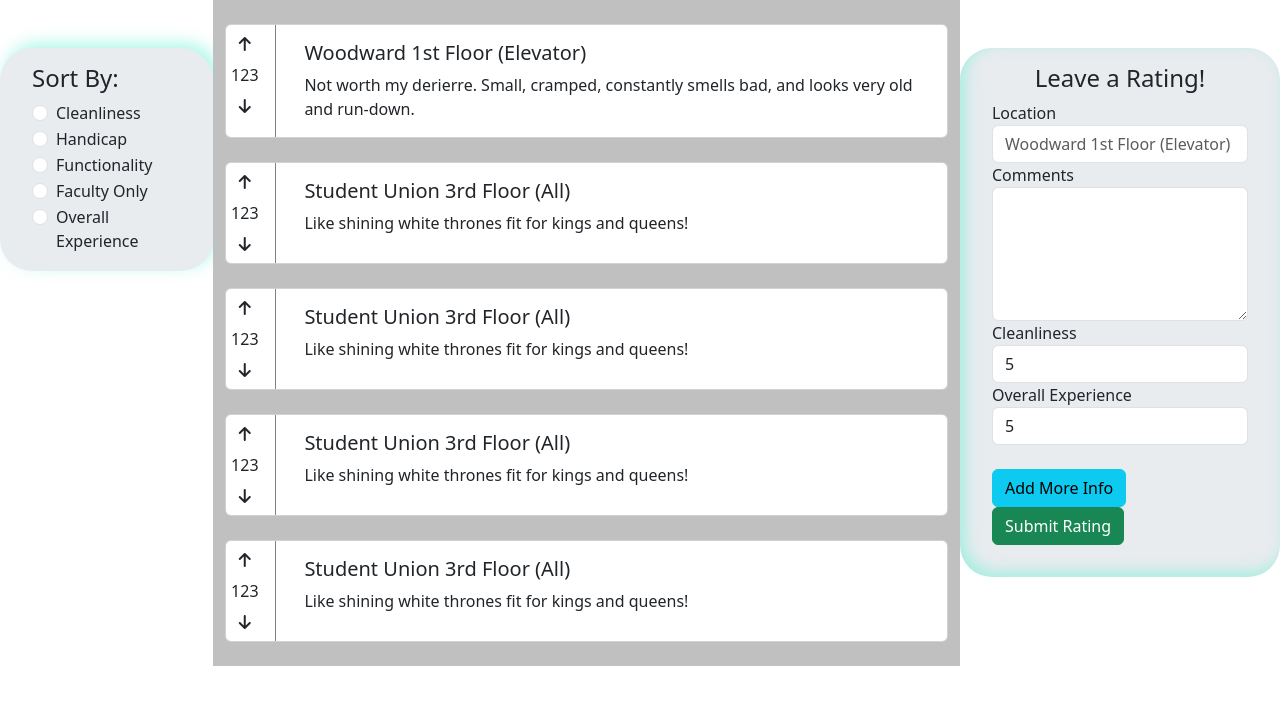
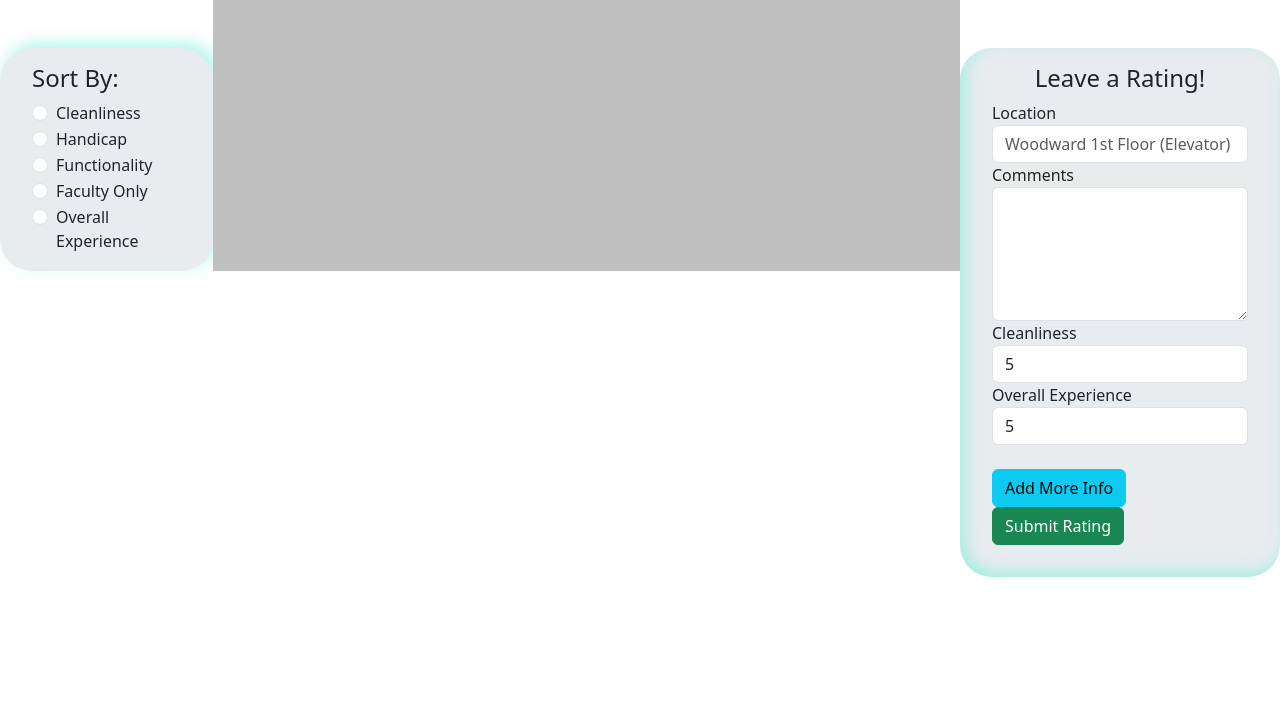
Before and after one commit to mustafaap/Niners-United-Classroom-Tracker-ITSC-3155-Final-Project, a Flask app: page / in a window 1280 px wide. Shown: the part 56-761 px from the top of the page. Run offline with Flask 3, Linux system fonts and the light colour scheme.

Commit message:
Changed minor things

```diff
--- a/app.py
+++ b/app.py
@@ -24,19 +24,12 @@
 def create_restroom_form():
     return render_template('create_restroom.html', create_restroom_active=True)
 
-@app.get('/maps')
-def load_maps():
-    return render_template('maps.html', maps_active=True, api_key=api_key)
-
 @app.post('/')
 def create_restroom():
     restroom_name = request.form.get('restroom')
     cleanliness = request.form.get('clean_rating')
-    #accessibility
     accessibility = request.form.getlist('accessibility')
-    #functionality
     functionality = request.form['func']
-    print(functionality)
 
     if functionality == 'Open':
         functionality = True
@@ -46,24 +39,27 @@
     overall = request.form.get('overall_rating')
     comments = request.form.get('comment')
 
-    new_restroom = Rating(restroom_name = restroom_name, cleanliness = cleanliness, accessibility = accessibility, functionality = functionality, overall = overall, comments = comments)
+    new_restroom = Rating(restroom_name=restroom_name, cleanliness=cleanliness, accessibility=accessibility, functionality=functionality, overall=overall, comments=comments)
     db.session.add(new_restroom)
     db.session.commit()
     return redirect('/')
 
+@app.get('/maps')
+def load_maps():
+    return render_template('maps.html', maps_active=True, api_key=api_key)
 
-@app.get('/singlerestroom')
-def view_single_restroom():
-    return render_template('single_restroom.html')
+@app.get('/login')
+def login():
+    return render_template('login.html', login_active=True)
 
 @app.get('/signup')
 def display_sign_up_page():
     return render_template("signup.html", signup_active=True)
 
-@app.get('/login')
-def login():
-    return render_template('login.html', login_active=True)
-
 @app.get('/about')
 def about():
     return render_template('about.html', about_active=True)
+
+@app.get('/singlerestroom')
+def view_single_restroom():
+    return render_template('single_restroom.html')
--- a/templates/index.html
+++ b/templates/index.html
@@ -45,94 +45,13 @@
           <div class="col-11">
             <!-- <img class="card-img-top" src="..." alt="Card image cap"> -->
             <div class="card-body">
-              <h5 class="card-title">{{rating.restroom_name}}</h5>
-              <p class="card-text">{{rating.comments}}</p>
+              <h5 class="card-title">{{ rating.restroom_name }}</h5>
+              <p class="card-text">{{ rating.comments }}</p>
             </div>
           </div>
         </div>
       </div>
       {% endfor %}
-
-      <div class="card mx-auto mb-4">
-        <div class="row">
-          <div class="col-1 basic-column sidebar">
-            <button type="button" class="btn"><i class="fas fa-arrow-up"></i></button>
-            <span class="total-votes">123</span>
-            <button type="button" class="btn"><i class="fas fa-arrow-down"></i></button>
-          </div>
-          <div class="col-11">
-            <div class="card-body">
-              <h5 class="card-title">Woodward 1st Floor (Elevator)</h5>
-              <p class="card-text">Not worth my derierre. Small, cramped, constantly smells bad, and looks very old and run-down.</p>
-            </div>
-          </div>
-        </div>
-      </div>
-
-      <div class="card mx-auto mb-4">
-        <div class="row">
-          <div class="col-1 basic-column sidebar">
-            <button type="button" class="btn"><i class="fas fa-arrow-up"></i></button>
-            <span class="total-votes">123</span>
-            <button type="button" class="btn"><i class="fas fa-arrow-down"></i></button>
-          </div>
-          <div class="col-11">
-            <div class="card-body">
-              <h5 class="card-title">Student Union 3rd Floor (All)</h5>
-              <p class="card-text">Like shining white thrones fit for kings and queens!</p>
-            </div>
-          </div>
-        </div>
-      </div>
-
-      <div class="card mx-auto mb-4">
-        <div class="row">
-          <div class="col-1 basic-column sidebar">
-            <button type="button" class="btn"><i class="fas fa-arrow-up"></i></button>
-            <span class="total-votes">123</span>
-            <button type="button" class="btn"><i class="fas fa-arrow-down"></i></button>
-          </div>
-          <div class="col-11">
-            <div class="card-body">
-              <h5 class="card-title">Student Union 3rd Floor (All)</h5>
-              <p class="card-text">Like shining white thrones fit for kings and queens!</p>
-            </div>
-          </div>
-        </div>
-      </div>
-
-      <div class="card mx-auto mb-4">
-        <div class="row">
-          <div class="col-1 basic-column sidebar">
-            <button type="button" class="btn"><i class="fas fa-arrow-up"></i></button>
-            <span class="total-votes">123</span>
-            <button type="button" class="btn"><i class="fas fa-arrow-down"></i></button>
-          </div>
-          <div class="col-11">
-            <div class="card-body">
-              <h5 class="card-title">Student Union 3rd Floor (All)</h5>
-              <p class="card-text">Like shining white thrones fit for kings and queens!</p>
-            </div>
-          </div>
-        </div>
-      </div>
-
-      <div class="card mx-auto mb-4">
-        <div class="row">
-          <div class="col-1 basic-column sidebar">
-            <button type="button" class="btn"><i class="fas fa-arrow-up"></i></button>
-            <span class="total-votes">123</span>
-            <button type="button" class="btn"><i class="fas fa-arrow-down"></i></button>
-          </div>
-          <div class="col-11">
-            <div class="card-body">
-              <h5 class="card-title">Student Union 3rd Floor (All)</h5>
-              <p class="card-text">Like shining white thrones fit for kings and queens!</p>
-            </div>
-          </div>
-        </div>
-      </div>
-
     </div>
 
     <div class="col-sm-3 p-0">
--- a/templates/maps.html
+++ b/templates/maps.html
@@ -1,5 +1,5 @@
 {% extends '_layout.html' %}
-{% block title %} NUTT | Home {% endblock %}
+{% block title %} NUTT | Maps {% endblock %}
 
 {% block body %}
 <div id="map" style="width: 100%; height: 50vh;"></div>
```
Also changed, not shown: templates/_layout.html (indentation only), 1 other file.
